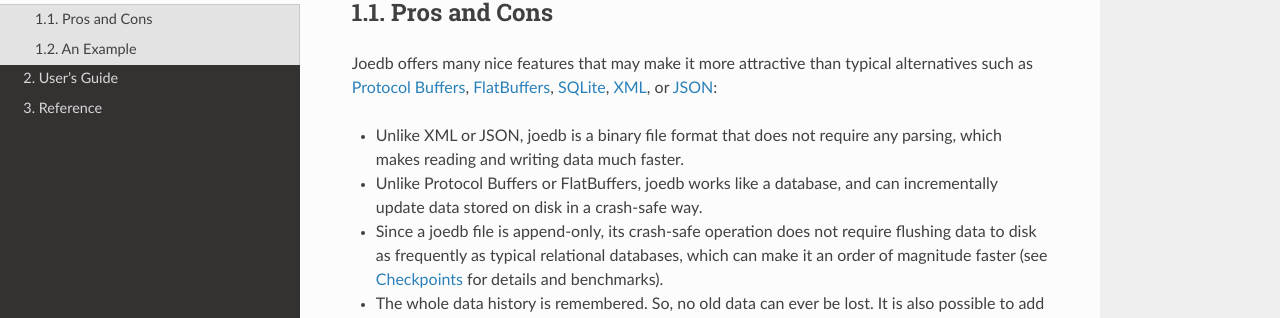
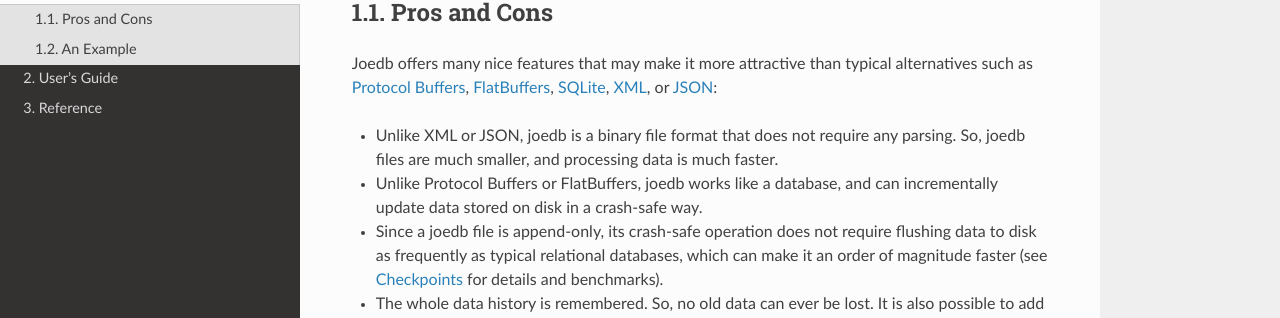
Before and after one commit to Remi-Coulom/joedb, a Sphinx documentation site: the page built from doc/source/intro.rst, in a window 1280 px wide and 900 px high, scrolled down 644 px. Shown: the part 132-450 px from the top of the window. Built offline with Sphinx 7.4.7 and the Read the Docs theme 2.0.0, drawn with Linux system fonts in a browser that asks for light colours; formulas are drawn with MathJax 3.

Commit message:
add joedbc.cmake + doc

```diff
--- a/doc/source/file_format.rst
+++ b/doc/source/file_format.rst
@@ -11,7 +11,7 @@
 ====== ======================= ==============================================
 Offset Value                   Description
 ====== ======================= ==============================================
-0      'j' 'o' 'e' 'd' 'b'     "joedb" file signature
+0      6a 6f 65 64 62          "joedb" file signature
 5      04 00 00 00             uint32_t file-format version
 9      9e 00 00 00 00 00 00 00 uint64_t checkpoint 1, copy 1
 17     9e 00 00 00 00 00 00 00 uint64_t checkpoint 1, copy 2
--- a/doc/source/intro.rst
+++ b/doc/source/intro.rst
@@ -22,7 +22,8 @@
 alternatives such as `Protocol Buffers <https://developers.google.com/protocol-buffers>`_, `FlatBuffers <https://google.github.io/flatbuffers/>`_, `SQLite <https://www.sqlite.org/index.html>`_, `XML <https://en.wikipedia.org/wiki/XML>`_, or `JSON <https://www.json.org/json-en.html>`_:
 
 - Unlike XML or JSON, joedb is a binary file format that does not require any
-  parsing, which makes reading and writing data much faster.
+  parsing. So, joedb files are much smaller, and processing data is much
+  faster.
 - Unlike Protocol Buffers or FlatBuffers, joedb works like a database, and can
   incrementally update data stored on disk in a crash-safe way.
 - Since a joedb file is append-only, its crash-safe operation does not require
```
Also changed, not shown: doc/source/getting_started.rst (+16 -0 lines), 1 other file.
